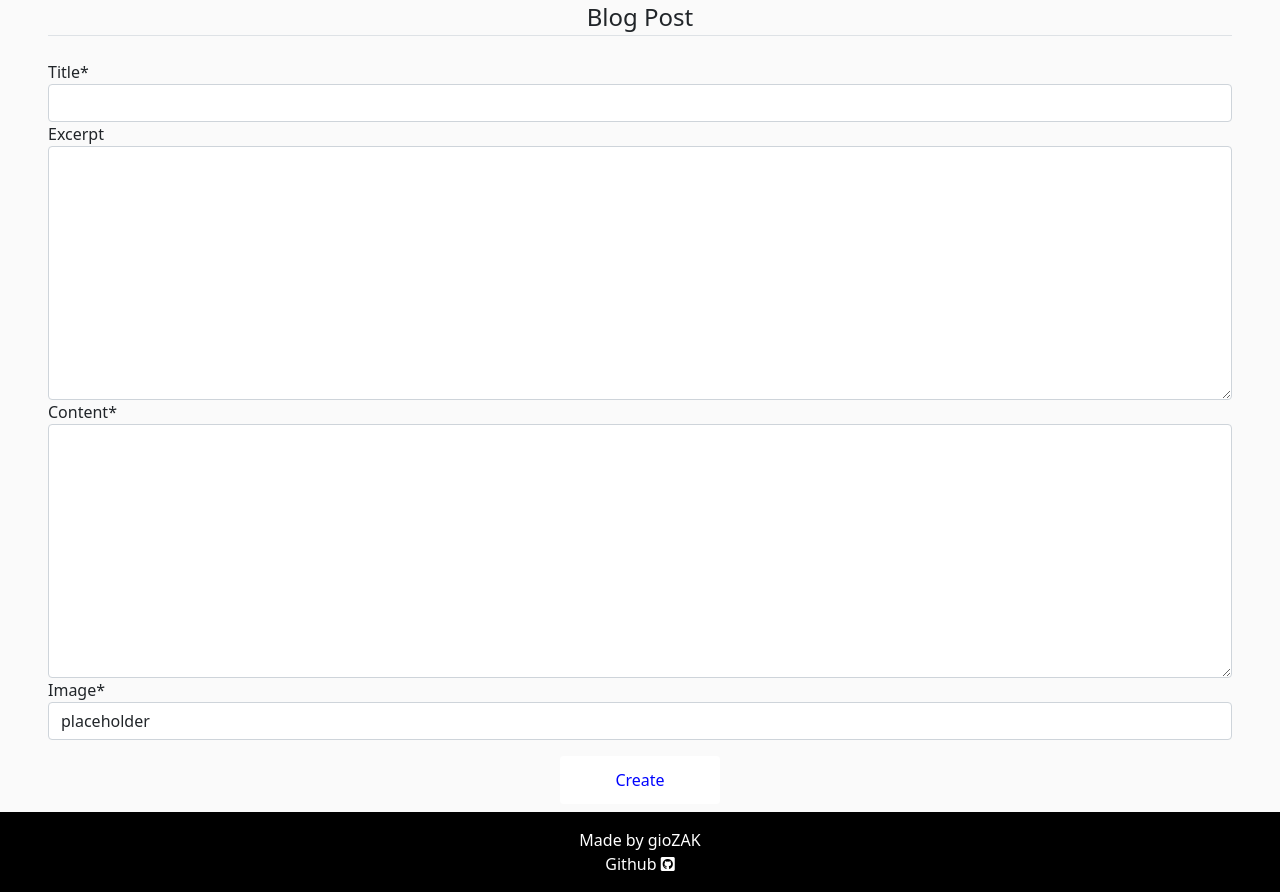
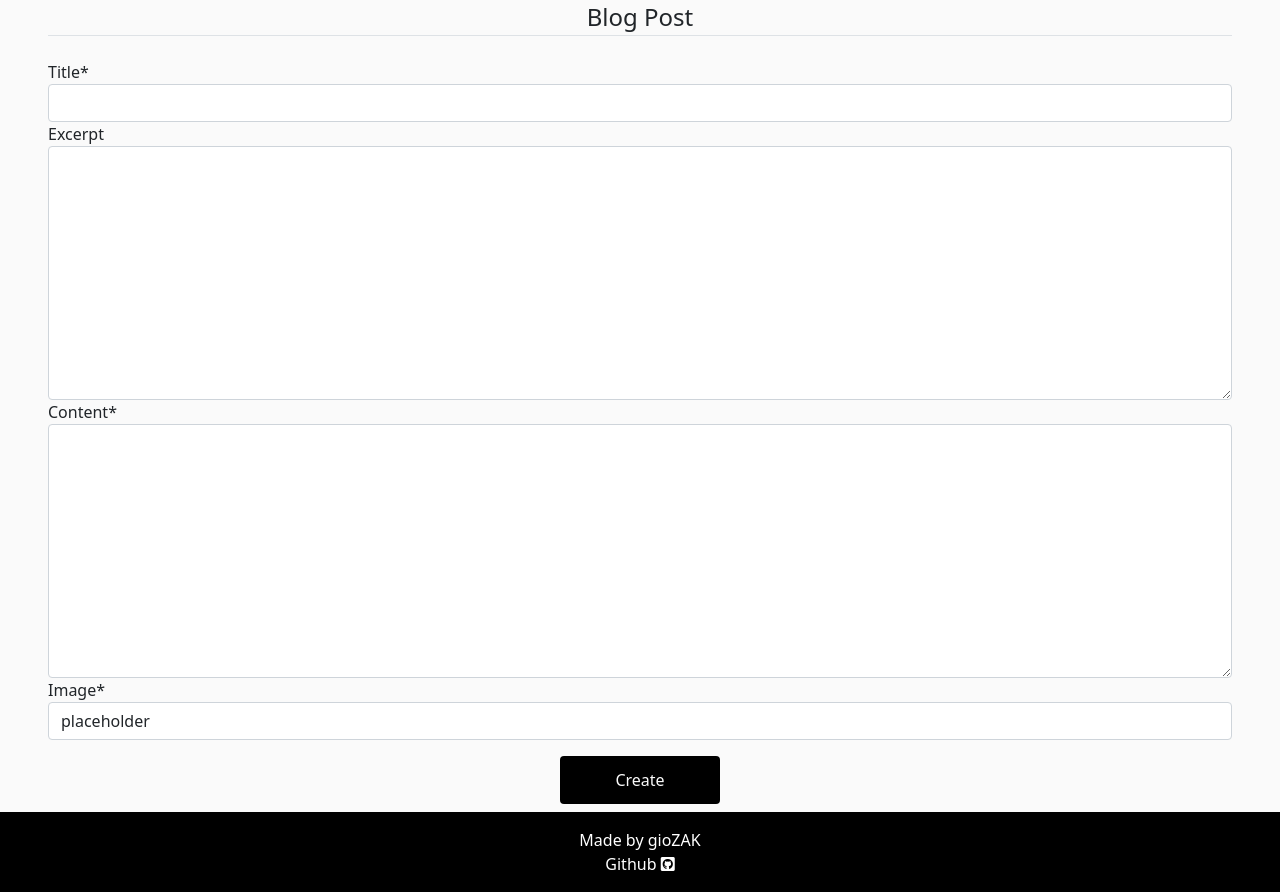
Before and after one commit to gioZAK/django-blog-p4, a Django app: page /create/ in a window 1280 px wide, with the pointer over the restyled element. Shown: the part 69-961 px from the top of the page. Run offline with Django 3.2, Linux system fonts and the light colour scheme; some libraries are stand-ins or nearby versions.

Commit message:
Change main button hover color transition

```diff
--- a/static/css/style.css
+++ b/static/css/style.css
@@ -90,8 +90,8 @@ body {
 
 .btn-all:hover,
 .btn-all:active {
-    background-color: var(--light-s-color);
-    color: var(--blue-color)
+    background-color: var(--dark-color);
+    color: var(--light-color);
 }
 
 
```
